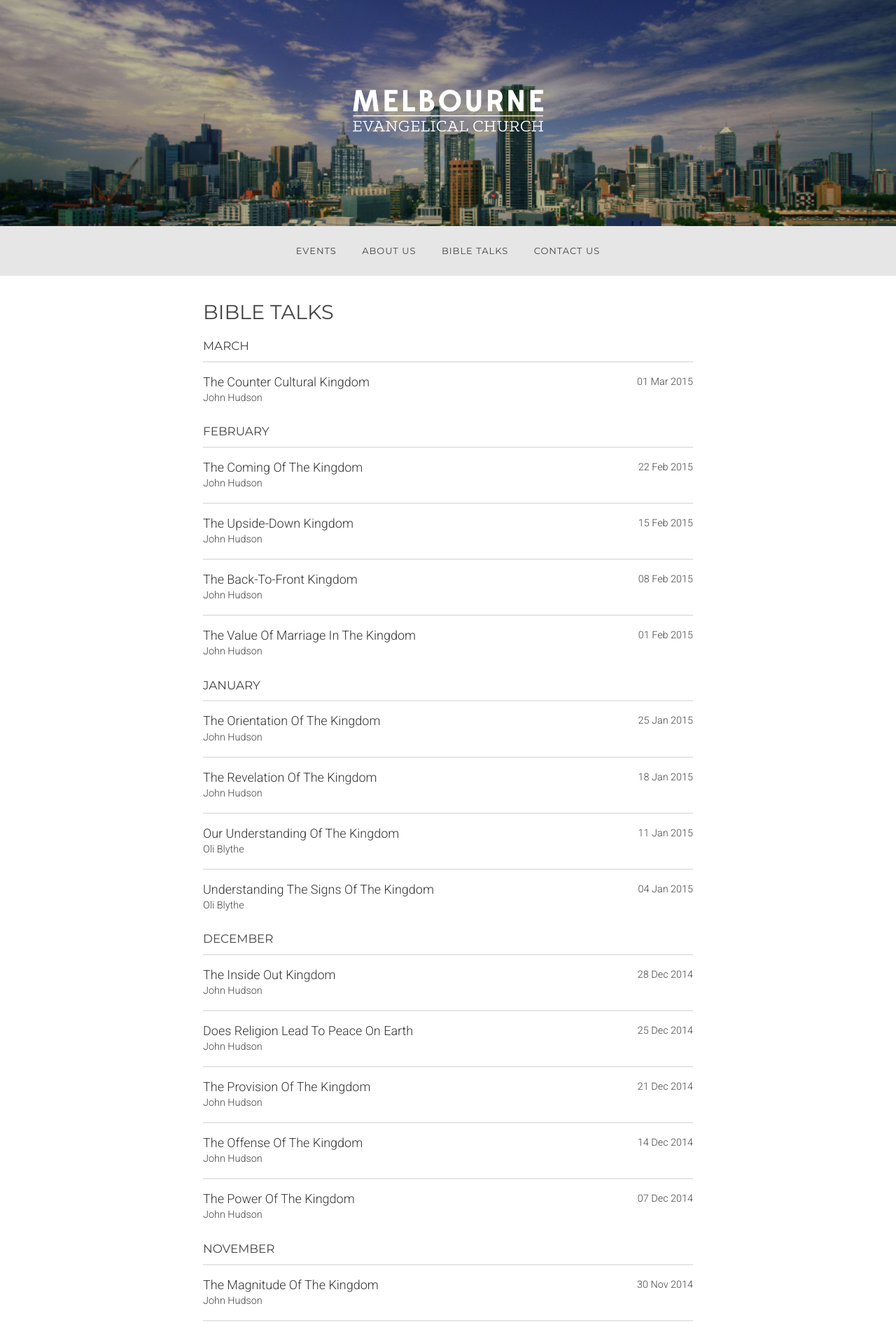
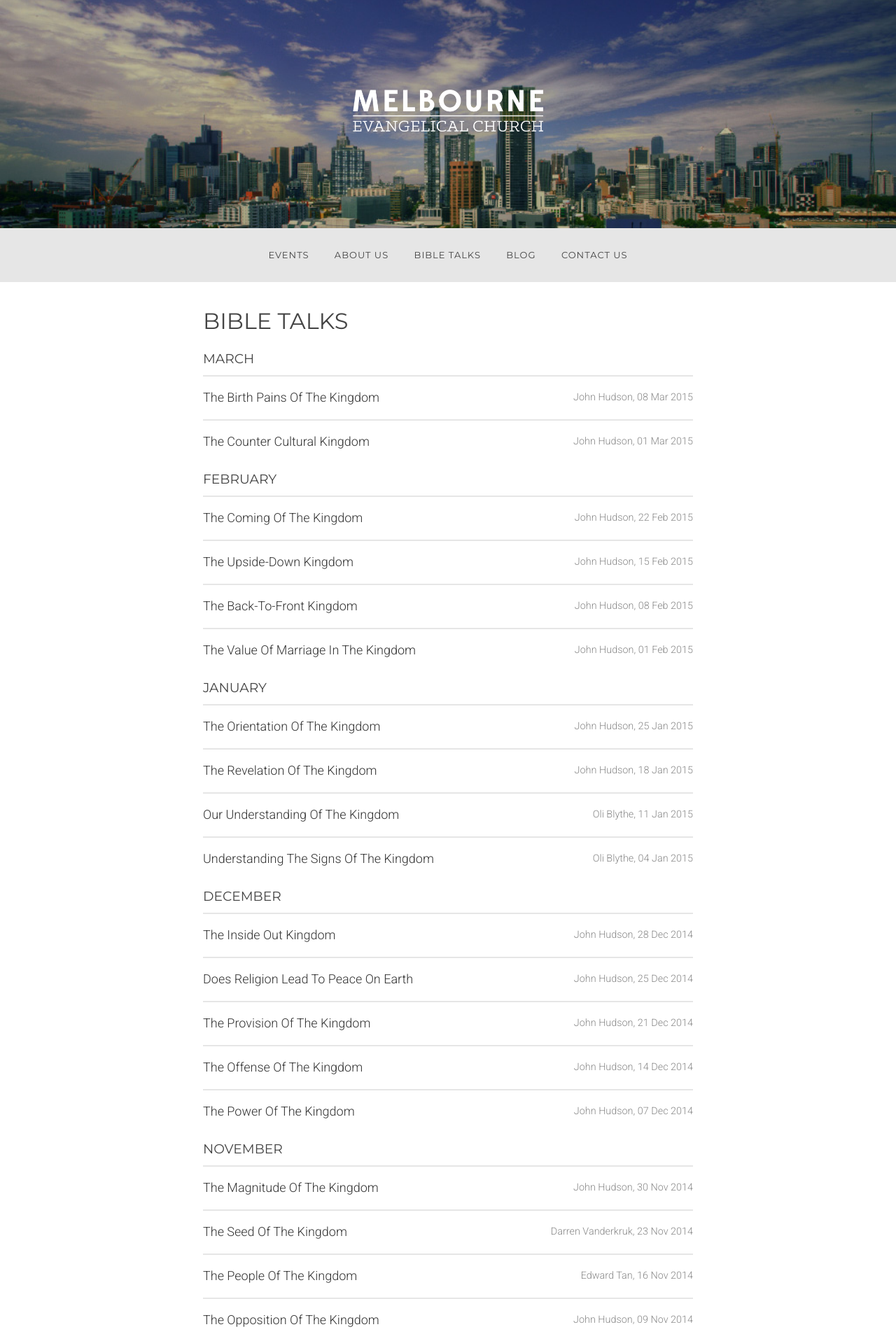
Before and after one commit to allanhortle/melbourneevangelicalchurch.com.au, a Jekyll site: the page built from talks/index.html, in a window 1280 px wide. Shown: the top 1906 px of the page at 70% size. Built offline with Jekyll 4.4.1, drawn with Linux system fonts in a browser that asks for light colours; Markdown is read by kramdown in place of the engine named in the settings; some of the changed text lies outside the part shown.

Commit message:
sunday updates and blog articles

```diff
--- a/_layouts/default.html
+++ b/_layouts/default.html
@@ -17,7 +17,6 @@
 		<link href="/res/img/apple-touch-icon-144x144.png" rel="apple-touch-icon-precomposed" sizes="144x144" />
 	</head>
 	<body>
-
 		<div class="header">
 			<div class="hero">
 				<img src="/res/img/logo.png" alt="Melbourne Evangelical Church" height="60">
@@ -33,7 +32,8 @@
 				    <ul class="menu">
 				    	<li><a href="/">Events</a></li>
 						<li><a href="/about/">About Us</a></li>
-						<li><a href="/talks">Bible Talks</a></li>
+                        <li><a href="/talks">Bible Talks</a></li>
+						<li><a href="/blog">Blog</a></li>
 						{% comment %}<li><a href="/beliefs/">Our Beliefs</a></li>{% endcomment %}
 						<li><a href="/contact/">Contact Us</a></li>
 				    </ul>
--- a/_layouts/post.html
+++ b/_layouts/post.html
@@ -7,7 +7,7 @@ layout: default
 <div class="post">
 
 	<audio src="{% include talkURL.html %}" controls>
-	<p>Your browser does not support the audio element.</p>
+	   <p>Your browser does not support the audio element.</p>
 	</audio>
 
 	<h2>{{page.passage}}</h2>
--- /dev/null
+++ b/_posts/2015/2015-03-08-mark_13-the_birth_pains_of_the_kingdom-john_hudson.md
@@ -0,0 +1,8 @@
+---
+layout: post
+passage: Mark 13
+title: The Birth Pains Of The Kingdom
+author: John Hudson
+date: 2015-03-08
+categories: Mark
+---
--- a/res/css/main.css
+++ b/res/css/main.css
@@ -8,8 +8,8 @@ body {
     color:#444;
     /*font-family: Helvetica, Arial, sans-serif;*/
     font-family: 'Roboto', serif;
-    font-size: .9em;
-    line-height: 1.6em;
+    font-size: 1em;
+    line-height: 1.8em;
     font-weight:300;
 }
 
@@ -28,7 +28,7 @@ a {
 }
 
 blockquote {
-    background-color: rgb(237, 237, 237);
+    background-color: rgb(230, 230, 230);
     padding: 0.5rem 1.5rem;
     font-style: italic;
     border-left: 2px solid rgb(216, 216, 216);
@@ -61,6 +61,10 @@ img.l-left{
 }
 img.l-right{
     margin:0 0 16px 16px;
+}
+
+.t-right {
+    text-align: right;r
 }
 
 .site{
@@ -189,6 +193,7 @@ audio{
     padding:16px 0;
     border-top:2px solid #e6e6e6;
     display:block;
+    overflow: hidden;
     /*//font-size: 13px;*/
 }
 
@@ -202,9 +207,14 @@ audio{
     text-transform: capitalize;
 }
 
-.post_date{
+.post_meta {
+    font-size: .9em;
+    color: #888;
+}
+
+/*.post_date{
     float:right;
-}
+}*/
 
 /*
 |--------------------------------------------------------------------------
--- a/talks/index.html
+++ b/talks/index.html
@@ -13,13 +13,17 @@ title: Bible Talks
                 <h3>{{ post.date | date: '%B' }}</h3><ul class="posts">
             {% endif %}
 
+            {% if post.layout == 'post' %}
             <li>
                 <a class="post" href="{{ post.url }}">
-                <time class="post_date post_meta">{{ post.date | date_to_string }} </time>
+                    <span class="l-right t-right post_meta">
+                        <span class="post_author">{{post.author}},</span>
+                        <time class="post_date">{{ post.date | date_to_string }}</time>
+                    </span>
                     <div class="post_title">{{ post.title }}</div>
-                <div class="post_meta">{{post.author}}</div>
                 </a>
             </li>
-
+        {% endif %}
     {% endfor %}
+    </ul>
 </div>
```
Also changed, not shown: _layouts/article.html (added, +9 -0 lines), _posts/2015/2015-03-09-the_difficult_doctrine_of_hell.md (added, +32 -0 lines), blog/index.html (added, +22 -0 lines), feed.xml (+11 -2 lines), index.markdown (+43 -1 lines). Lines whose indentation alone changed are shown as unchanged.
